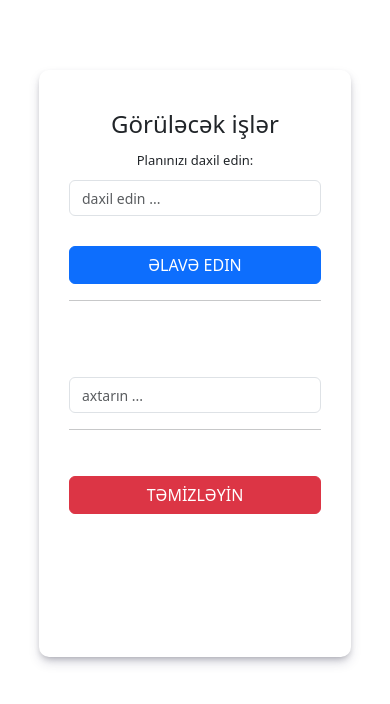
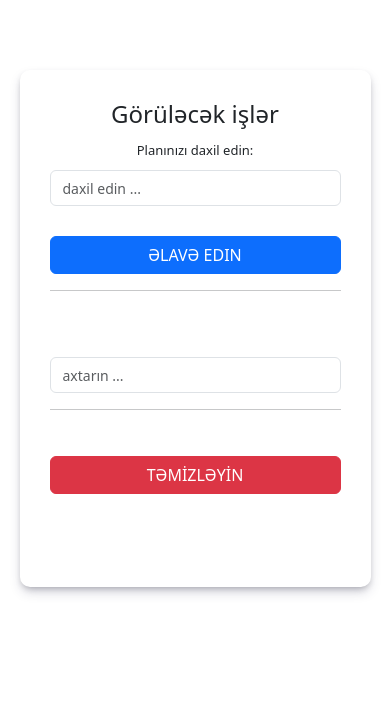
Before and after one commit to MAHIRHASANLI/todo-project, a plain HTML site: page index.html in a window 390 px wide. Drawn offline with nearby package versions, Linux system fonts and the light colour scheme.

Commit message:
Update style.css

```diff
--- a/style.css
+++ b/style.css
@@ -65,7 +65,7 @@ button {
 
 @media screen and (max-width: 900px) {
   .todos-main {
-    width: 80%;
+    width: 90%;
     margin-top: 70px;
   border-radius: 10px;
   box-shadow: rgba(50, 50, 93, 0.25) 0px 6px 12px -2px,
@@ -74,11 +74,11 @@ button {
 
   .add-todo,
   .list-todo {
-    margin-top: 20px;
+    margin-top: 10px;
     border-radius: 10px;
   }
   .list-todo {
-    min-height: 300px;
+    min-height: 250px;
   }
 
   .todo-title {
```
